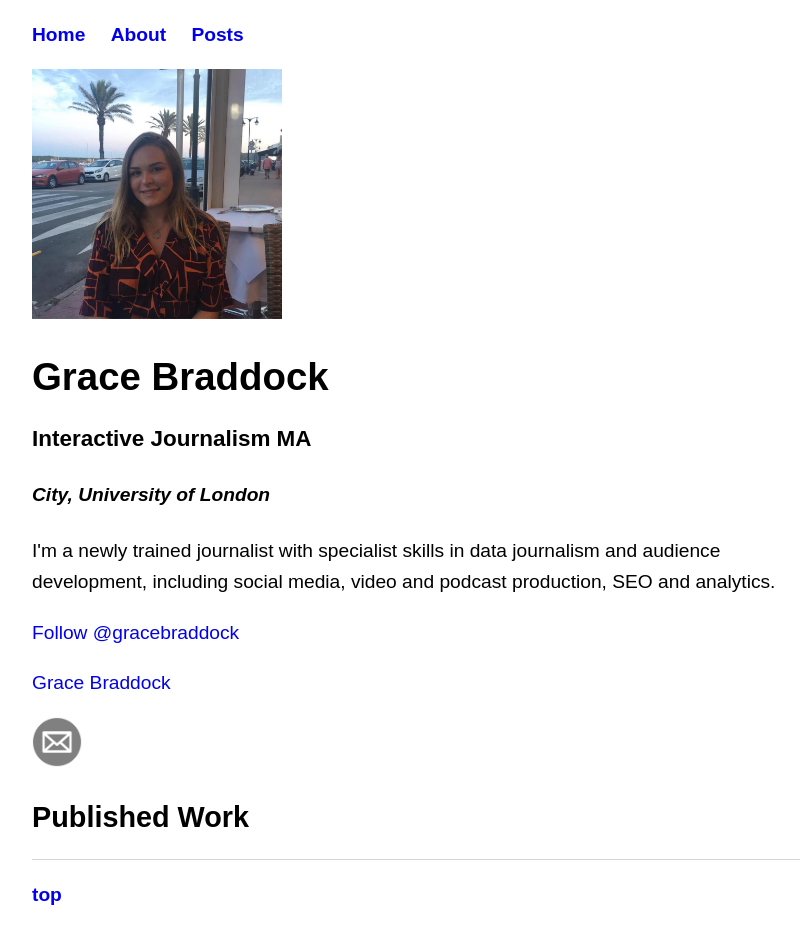
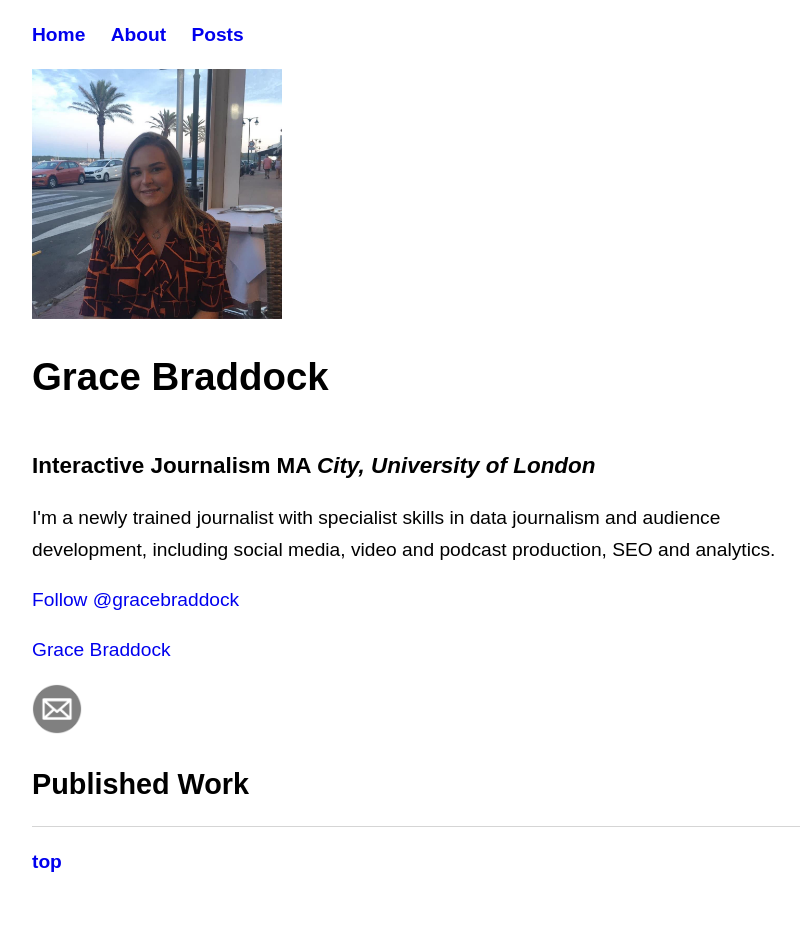
Before and after one commit to gracebraddock/gracebraddock.github.io, a Jekyll site: the page built from index.html, in a window 1280 px wide. Shown: the whole page, without its empty margins (224-1029 px from the left). Built offline with Jekyll 4.4.1, drawn with Linux system fonts in a browser that asks for light colours; comment, search, counter and statistics services are not loaded; after the commit the page ends 900 px from its top, so only the background shows below that.

```diff
--- a/index.html
+++ b/index.html
@@ -5,8 +5,8 @@ title: Grace Braddock
 
 <img src="me.jpg" width="250" height="250">
 <h1>Grace Braddock</h1>
-<h3>Interactive Journalism MA</h3>
-<h4><i>City, University of London</i></h4>
+<h3><br>Interactive Journalism MA
+    <i>City, University of London</i></br></h3>
 
 
 <p> I'm a newly trained journalist with specialist skills in
```
